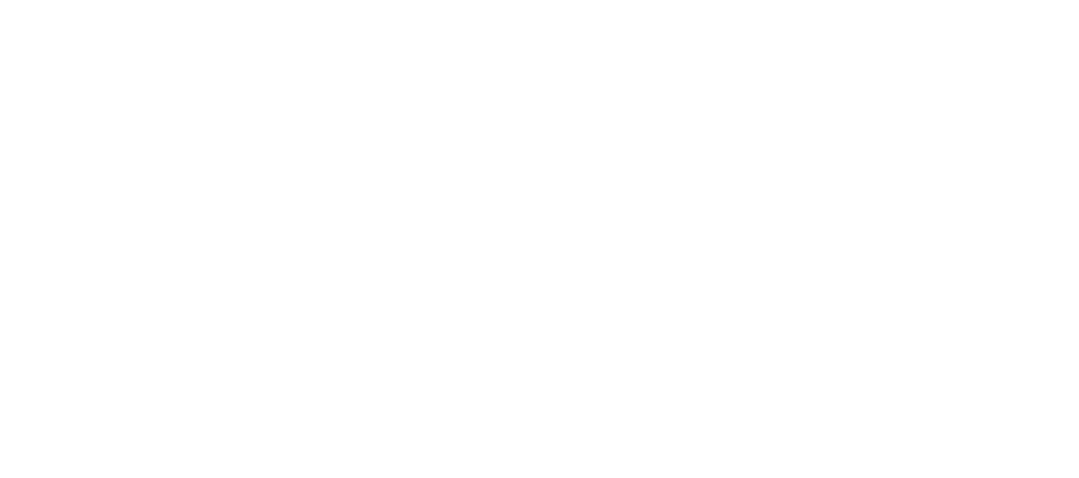
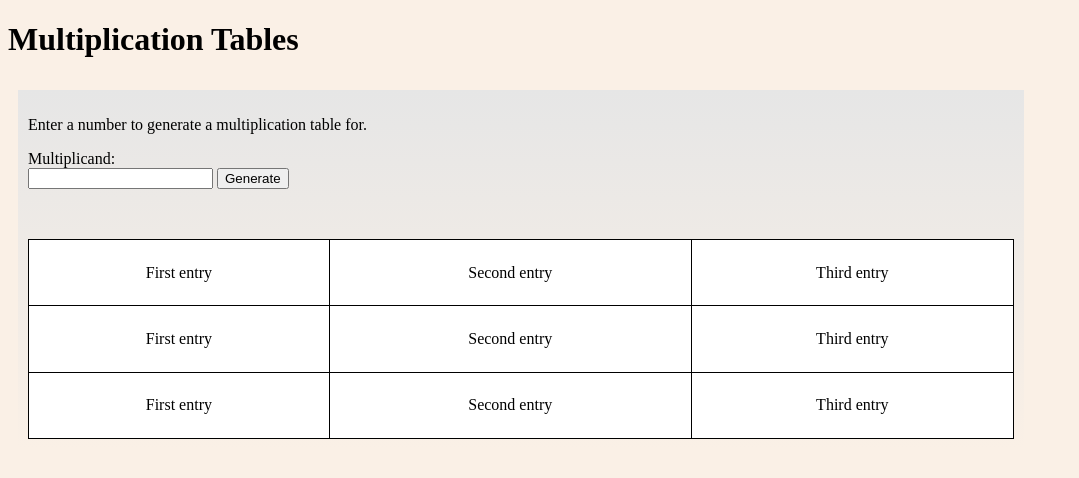
Before and after one commit to dcompgriff/AWS_Multiplication_Table_Generator, a plain HTML site: page static/index.html in a window 1280 px wide. Shown: the whole page, without its empty margins (0-1079 px from the left). Drawn offline with Linux system fonts and the light colour scheme.

Commit message:
Added static index file, and updated css style sheet.

```diff
--- a/static/index.html
+++ b/static/index.html
@@ -1,10 +1,43 @@
+<!DOCTYPE html>
 <html>
 <head>
+	<title>Multiplication Table App</title>
+	<link rel="stylesheet" type="text/css" href="multiplication_table_styles.css">
 </head>
-
 <body>
 
+<h1>Multiplication Tables</h1>
+<div id="middle_column">
+	<p>Enter a number to generate a multiplication table for.</p>
+	<form>
+		Multiplicand:<br/>
+		<input type="text" name="multiplicand_input">
+		<input type="submit" value="Generate" name="multiplicand_submit">
+	</form>
+	<div id="multiplication_table_display">
+		<table class="multiplication_table">
+			<tr>
+				<td>First entry</td>
+				<td>Second entry</td>
+				<td>Third entry</td>
+			</tr>
+			<tr>
+				<td>First entry</td>
+				<td>Second entry</td>
+				<td>Third entry</td>
+			</tr>
+			<tr>
+				<td>First entry</td>
+				<td>Second entry</td>
+				<td>Third entry</td>
+			</tr>
+
+		</table>
+	</div>
+</div>
+<div id="right_column">
+
+</div>
 
 </body>
-
 </html>
--- /dev/null
+++ b/static/multiplication_table_styles.css
@@ -0,0 +1,46 @@
+#middle_column {
+	width: 78%;
+	background: #e6e6e6; /* For browsers that do not support gradients */
+    background: -webkit-linear-gradient(#e6e6e6, linen); /* For Safari 5.1 to 6.0 */
+    background: -o-linear-gradient(#e6e6e6, linen); /* For Opera 11.1 to 12.0 */
+    background: -moz-linear-gradient(#e6e6e6, linen); /* For Firefox 3.6 to 15 */
+    background: linear-gradient(#e6e6e6, linen); /* Standard syntax */
+	background: linear-gradient(direction, #e6e6e6, linen);
+	display: inline-block;
+	height: inherit;
+
+	padding-left: 10px;
+	padding-right: 10px;
+	padding-top: 10px;
+	padding-bottom: 10px;
+	margin-left: 10px;
+	margin-right: 10px;
+	margin-top: 10px;
+	margin-bottom: 10px;
+}
+#right_column {
+	width: 20%;
+	display: inline-block;
+	height: inherit;
+}
+
+body {
+	background-color: linen;
+	min-height: 800px;
+}
+
+.multiplication_table{
+	min-height: 200px;
+	width: 100%;
+	background-color: #ffffff;
+	margin-top: 50px;
+	border: 1px solid black;
+	border-collapse: collapse;
+}
+
+.multiplication_table tr td{
+	text-align: center;
+	vertical-align: center;
+	padding: 10px;
+	border: 1px solid black;
+}
```
